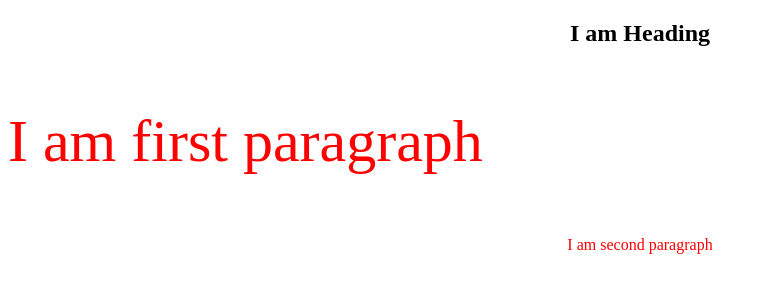
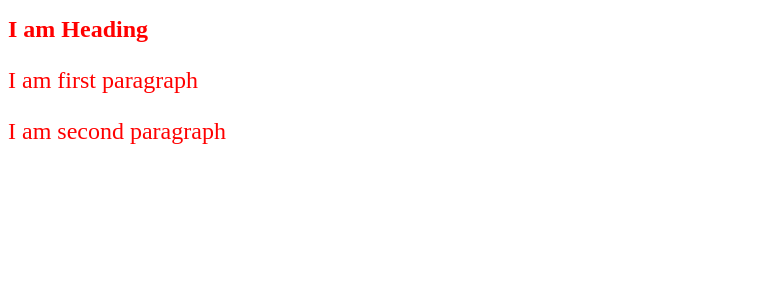
Before and after one commit to chanchalpatel51/CSS, a plain HTML site: page index.html in a window 1280 px wide. Shown: the whole page, without its empty margins (0-768 px from the left). Drawn offline with Linux system fonts and the light colour scheme.

Commit message:
Add grouping selector

```diff
--- /dev/null
+++ b/groupingselector.css
@@ -0,0 +1,4 @@
+p,h1{
+    color: red;
+    font-size: 24px;
+}
--- a/index.html
+++ b/index.html
@@ -4,11 +4,11 @@
     <meta charset="UTF-8">
     <meta name="viewport" content="width=device-width, initial-scale=1.0">
     <title>HTML with CSS</title>
-    <link rel="stylesheet" href="mulclass.css">
+    <link rel="stylesheet" href="groupingselector.css">
 </head>
 <body>
-    <h2 class="align">I am Heading</h2>
-    <p class="red look">I am first paragraph</p>
-    <p class="red align">I am second paragraph</p>
+    <h1>I am Heading</h1>
+    <p>I am first paragraph</p>
+    <p>I am second paragraph</p>
 </body>
 </html>
```
